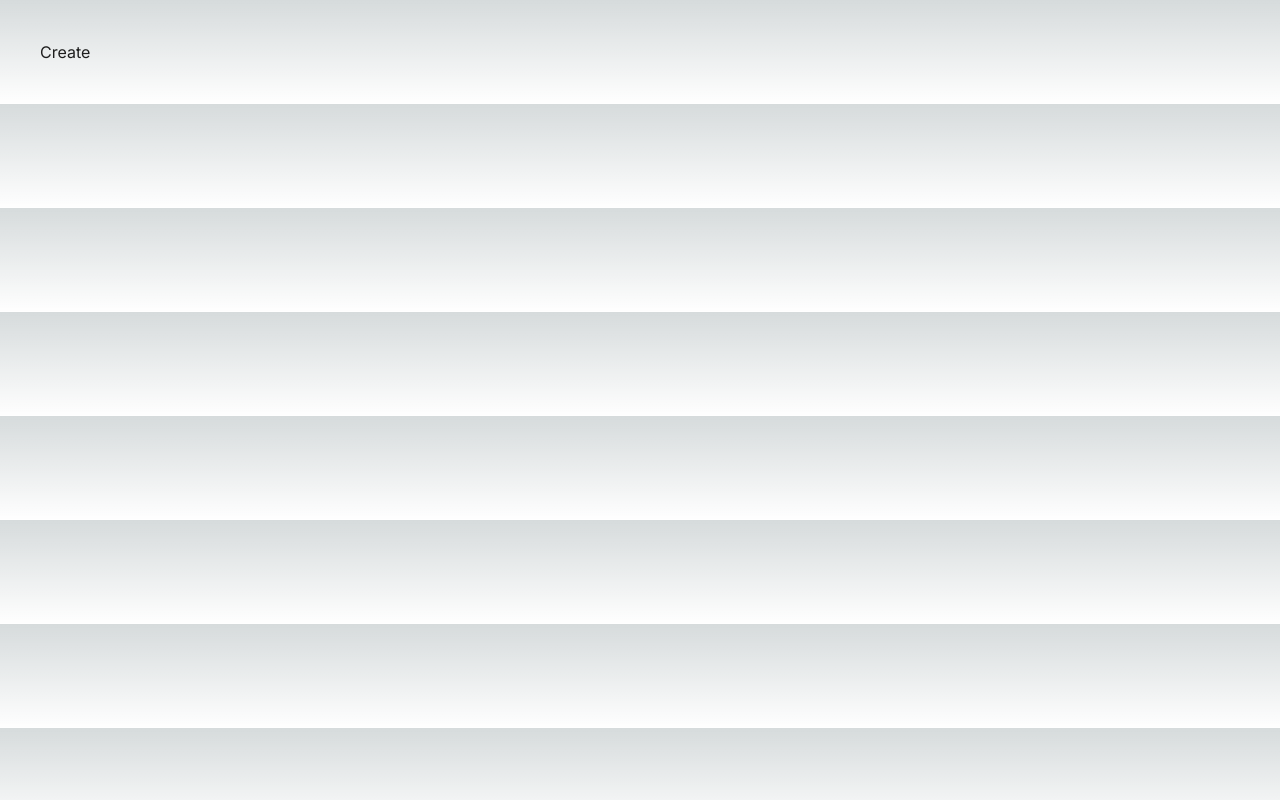
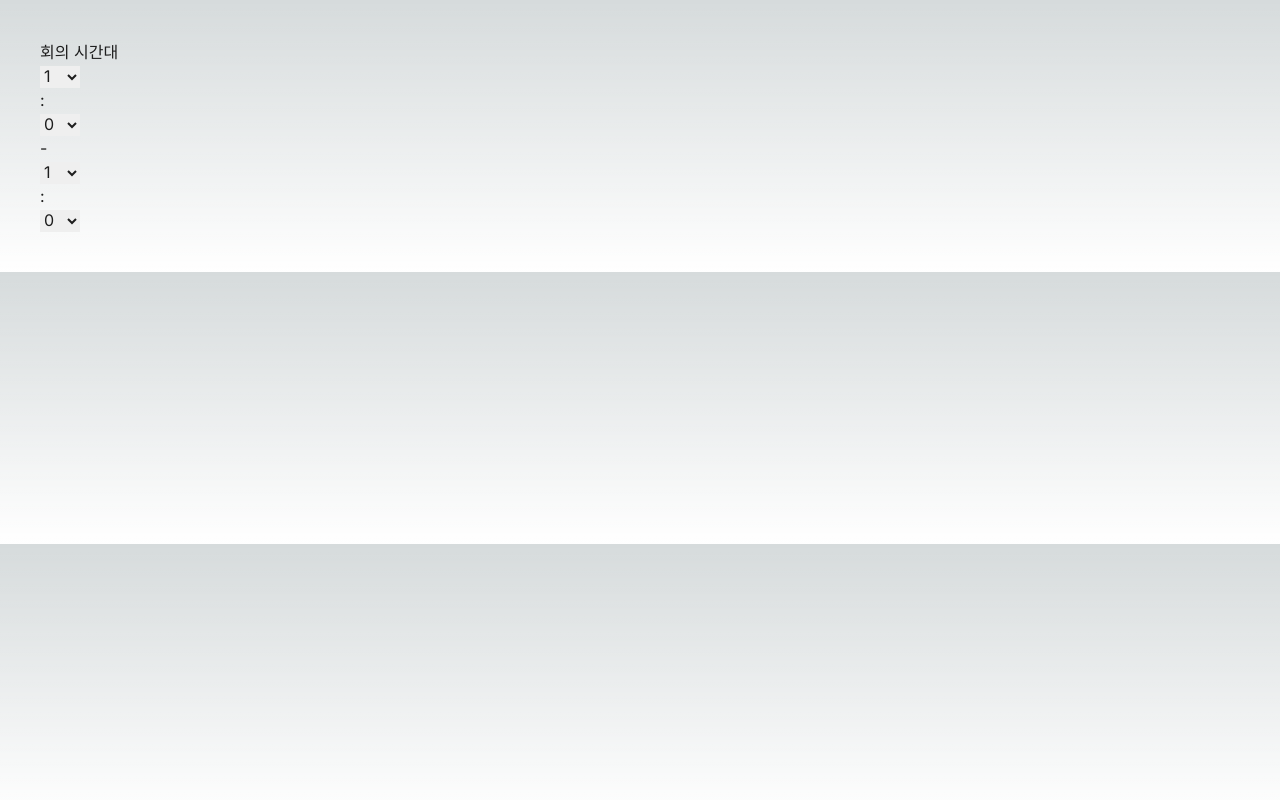
Before and after one commit to jieun0824/meet-ball, a Next.js app: page /create in a window 1280 px wide. Built offline with nearby package versions, Linux system fonts and the light colour scheme.

Commit message:
first create making

```diff
--- a/src/app/create/page.tsx
+++ b/src/app/create/page.tsx
@@ -1,3 +1,61 @@
 export default function CreatePage() {
-    return <div>Create</div>
+  async function createMeet(formData: FormData) {
+    'use server';
+
+    const meetingStartHour = formData.get('meetingStartHour');
+    const meetingStartMin = formData.get('meetingStartMin');
+    const meetingEndHour = formData.get('meetingEndHour');
+    const meetingEndMin = formData.get('meetingEndMin');
+
+    console.log({
+      meetingEndHour,
+      meetingEndMin,
+      meetingStartHour,
+      meetingStartMin,
+    });
+  }
+
+  const hours = Array.from({ length: 24 }, (_, index) => index + 1);
+  const mins = [0, 30];
+
+  return (
+    <>
+      <form action={createMeet}>
+        <div>
+          <p>회의 시간대</p>
+          <select value="meetingStartHour">
+            {hours.map(hour => (
+              <option key={hour} value={hour}>
+                {hour}
+              </option>
+            ))}
+          </select>
+          <p>:</p>
+          <select value="meetingStartMin">
+            {mins.map(mins => (
+              <option key={mins} value={mins}>
+                {mins}
+              </option>
+            ))}
+          </select>
+          <p>-</p>
+          <select value="meetingEndHour">
+            {hours.map(hour => (
+              <option key={hour} value={hour}>
+                {hour}
+              </option>
+            ))}
+          </select>
+          <p>:</p>
+          <select value="meetingEndMin">
+            {mins.map(mins => (
+              <option key={mins} value={mins}>
+                {mins}
+              </option>
+            ))}
+          </select>
+        </div>
+      </form>
+    </>
+  );
 }
```
Also changed, not shown: 1 other file (tests, documents, lock files or other folders).
